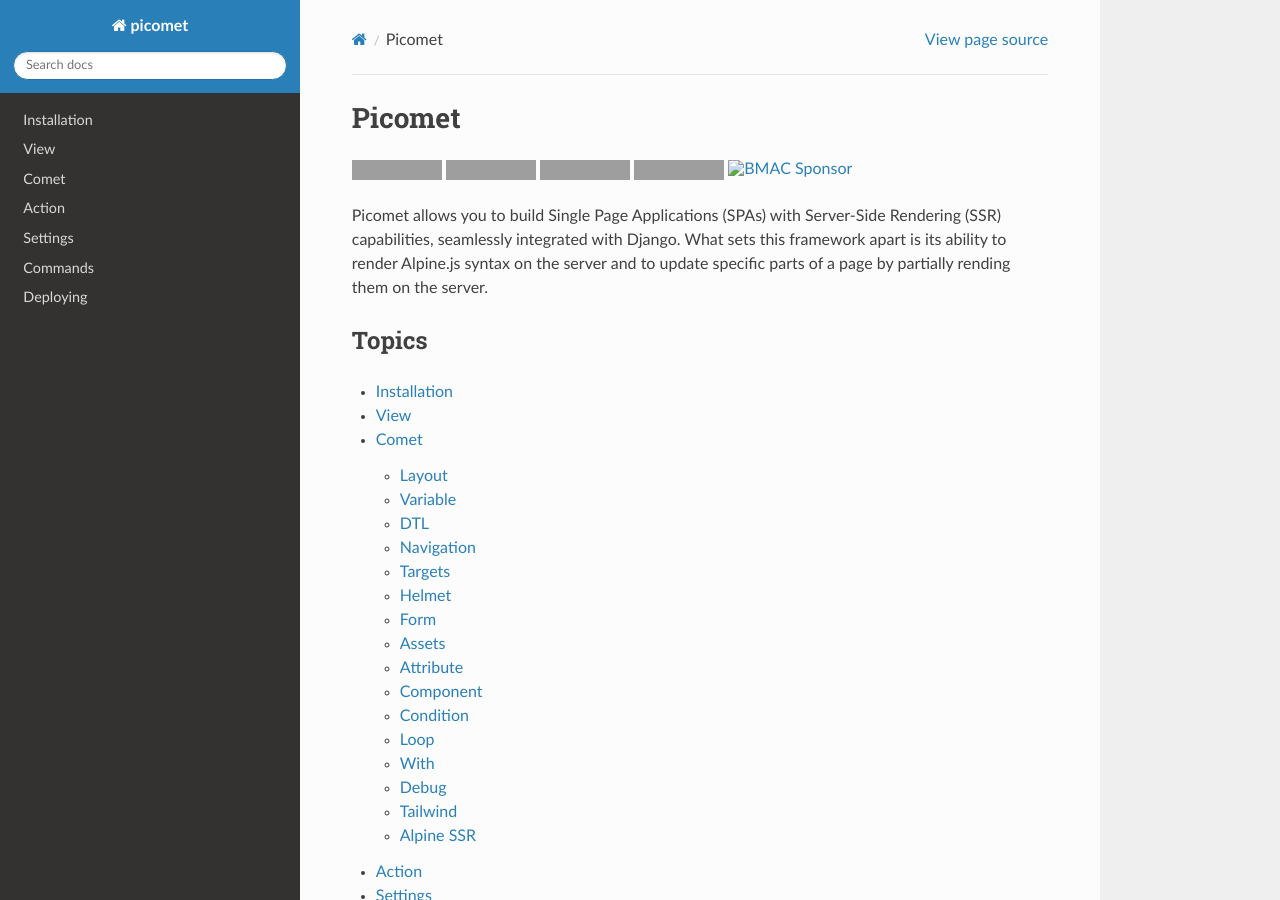
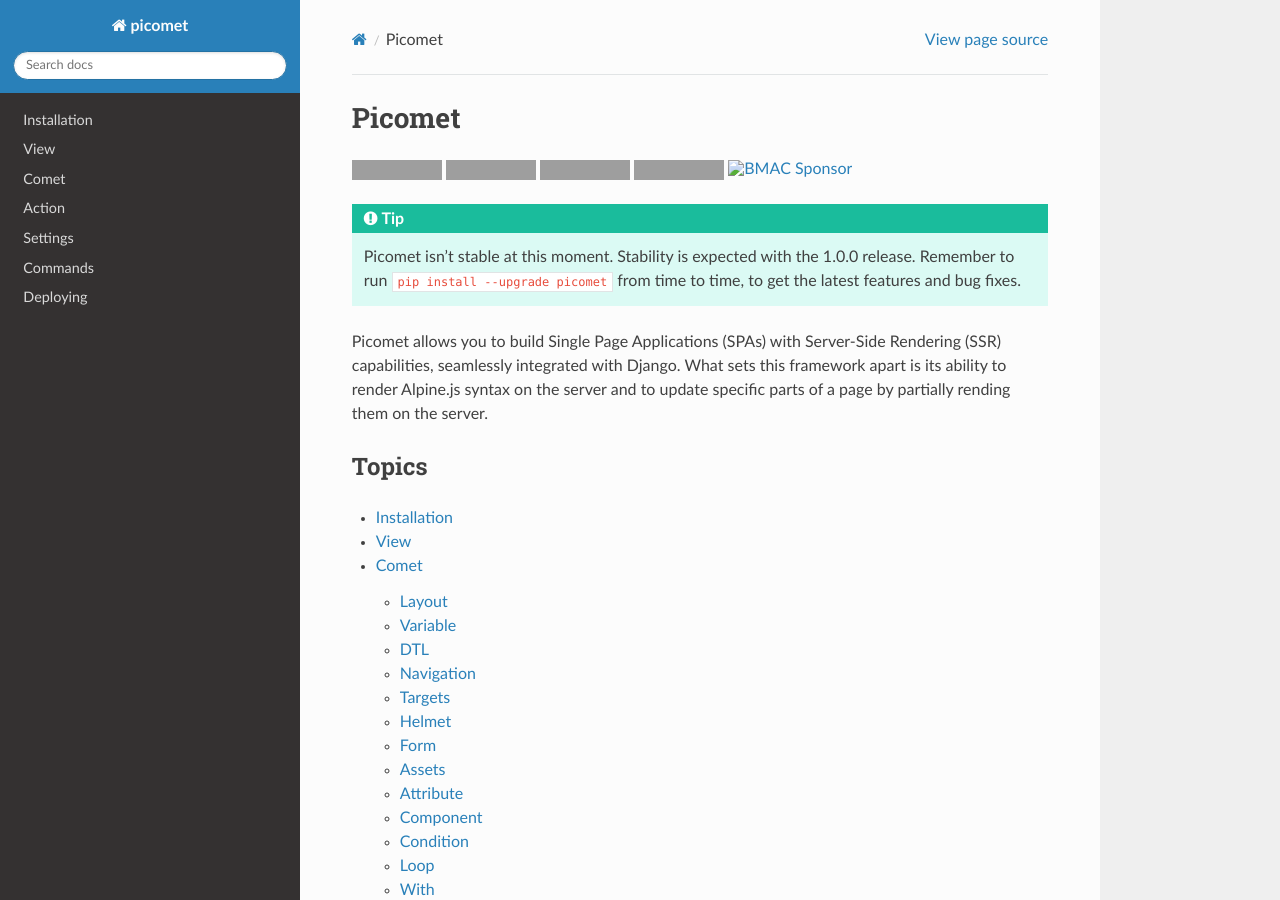
Before and after one commit to picomet/picomet, a Sphinx documentation site: the page built from docs/source/index.rst, in a window 1280 px wide and 900 px high. Built offline with Sphinx 7.4.7 and the Read the Docs theme 2.0.0, drawn with Linux system fonts in a browser that asks for light colours; grey boxes are pictures that could not be loaded.

```diff
--- a/docs/source/index.rst
+++ b/docs/source/index.rst
@@ -21,6 +21,9 @@ Picomet
    :alt: BMAC Sponsor
    :target: https://buymeacoffee.com/almahdi404
 
+.. tip:: Picomet isn't stable at this moment. Stability is expected with the 1.0.0 release. Remember to run ``pip install --upgrade picomet`` from time to time, to get the latest features and bug fixes.
+
+
 Picomet allows you to build Single Page Applications (SPAs) with Server-Side Rendering (SSR) capabilities, seamlessly integrated with Django. What sets this framework apart is its ability to render Alpine.js syntax on the server and to update specific parts of a page by partially rending them on the server.
 
 Topics
```
Also changed, not shown: README.md (+2 -0 lines).
